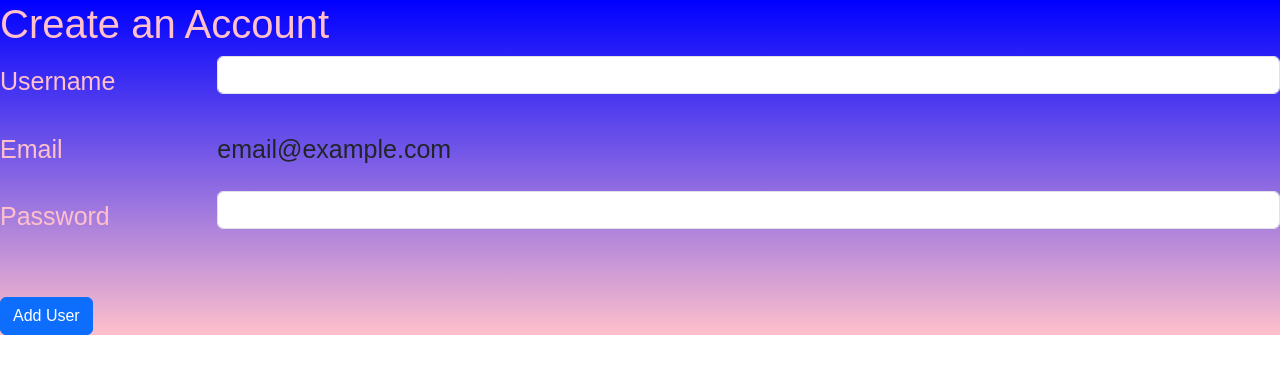
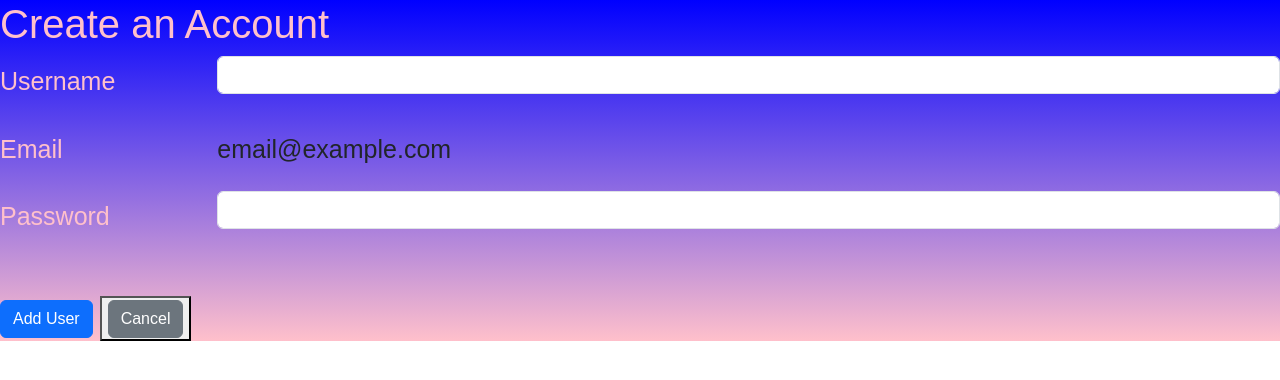
Before and after one commit to Lynguyen817/MoviWeb, a Flask app: page /add_user in a window 1280 px wide. Shown: the top 380 px of the page. Run offline with Flask 3, Linux system fonts and the light colour scheme; some libraries are stand-ins or nearby versions.

```diff
--- a/templates/add_user.html
+++ b/templates/add_user.html
@@ -29,7 +29,8 @@
             </div>
         </div>
         <br>
-        <button type="submit" class="btn btn-primary" tabindex="-1" role="button" aria-disabled="true"> Add User</button>
+        <button type="submit" class="btn btn-primary"> Add User</button>
+        <button><a href ="{{ url_for('list_users', user_id=user_id) }}" class="btn btn-secondary">Cancel</a></button>
     </form>
 </body>
 </html>
--- a/templates/user_movies.html
+++ b/templates/user_movies.html
@@ -5,6 +5,7 @@
     <title>User - Favorite Movies</title>
 </head>
 <body class="movies-list">
+    <p><a href="{{ '/' }}"><--Back to Home Page</a></p>
     <h1>Favorite Movies</h1>
     {% if list_of_user_movies %}
         <ul>
```
